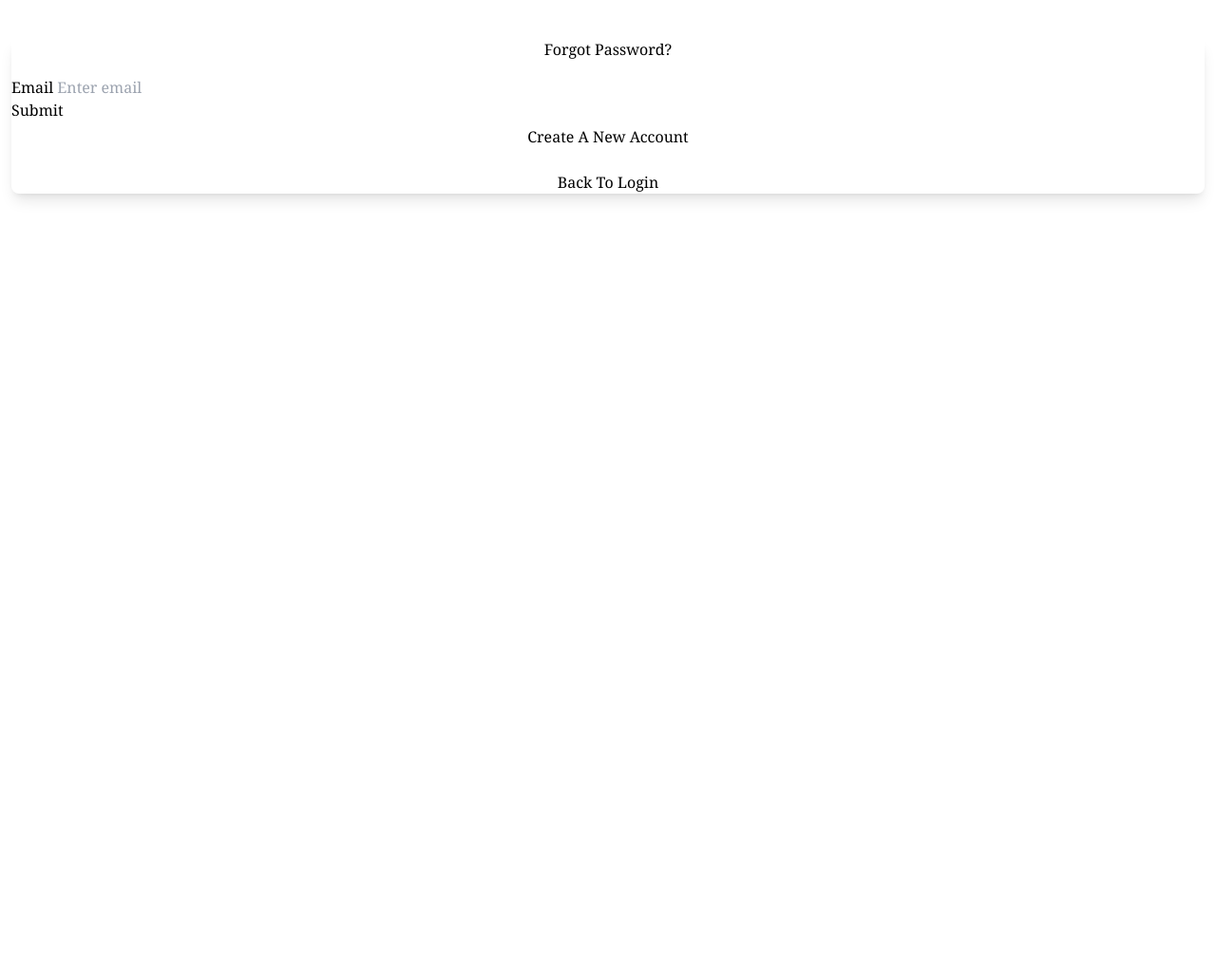
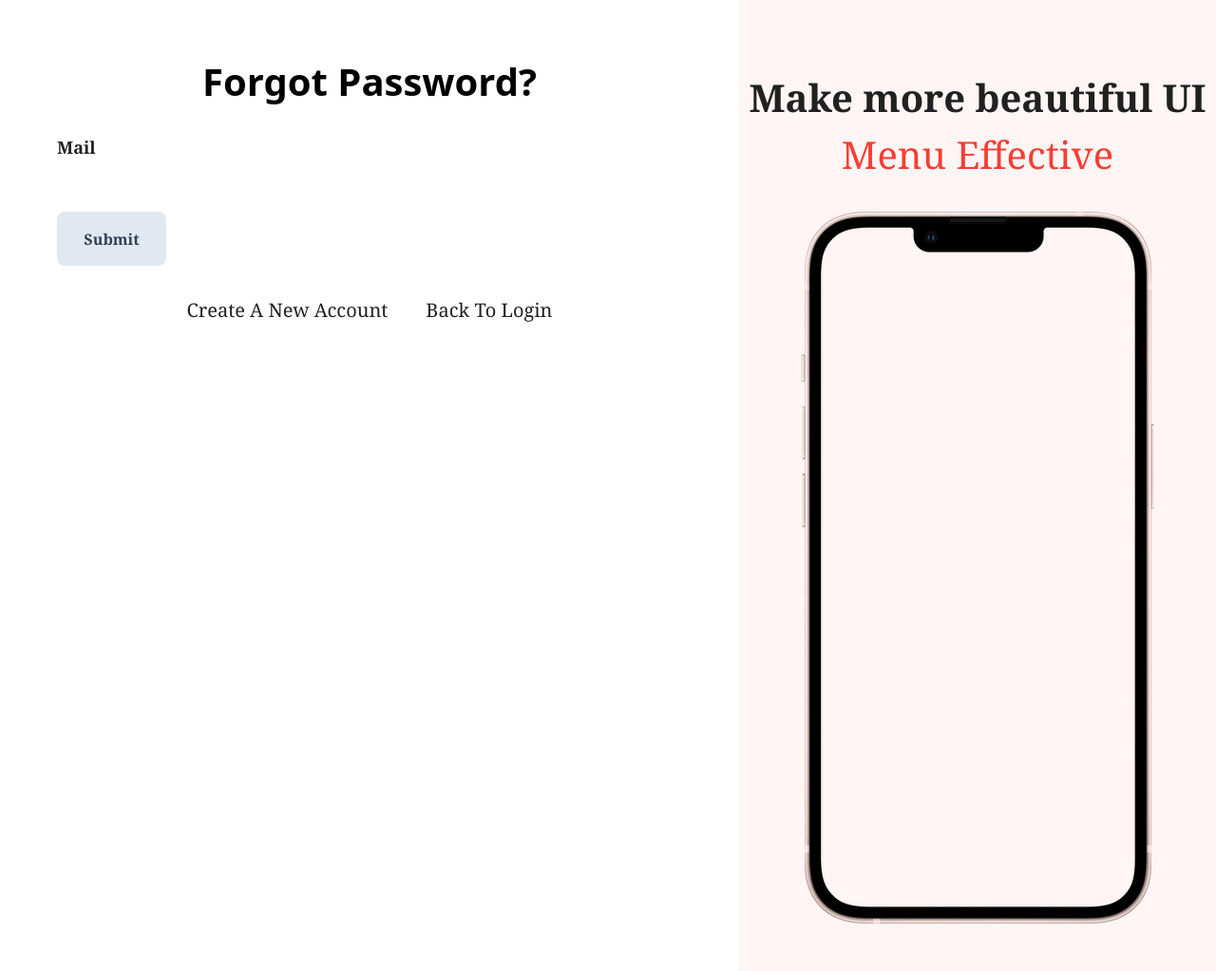
Before and after one commit to CesarCanas1206/CRUD_Django-Tailwind, a Django app: page /auth/password-reset/ in a window 1280 px wide. Shown: the whole page at 95% size. Before the commit the page ends 211 px from the top, so only its background shows below. Run offline with Django 4.2, Linux system fonts and the light colour scheme; some libraries are stand-ins or nearby versions.

Commit message:
create side page and optimize code

```diff
--- a/auth/views.py
+++ b/auth/views.py
@@ -16,7 +16,7 @@ class SignupView(View):
     def dispatch(self, request, *args, **kwargs):
         # will redirect to the home page if a user tries to access the register page while logged in
         if request.user.is_authenticated:
-            return redirect(to='/')
+            return redirect(to='')
 
         # else process dispatch as it otherwise normally would
         return super(SignupView, self).dispatch(request, *args, **kwargs)
@@ -34,7 +34,7 @@ class SignupView(View):
             username = form.cleaned_data.get('username')
             messages.success(request, f'Account created for {username}')
 
-            return redirect(to='login')
+            return redirect(to='account:signin')
 
         return render(request, self.template_name, {'form': form})
 
--- a/menu/settings.py
+++ b/menu/settings.py
@@ -35,9 +35,6 @@ TAILWIND_APP_NAME = 'theme'
 INTERNAL_IPS = [
     "127.0.0.1",
 ]
-
-MEDIA_URL = '/public/'
-MEDIA_ROOT = os.path.join(BASE_DIR, '/public/')
 
 INSTALLED_APPS = [
     'django.contrib.admin',
@@ -136,6 +133,9 @@ STATICFILES_DIRS = [
     os.path.join(BASE_DIR, 'static')
 ]
 
+MEDIA_URL = '/public/'
+MEDIA_ROOT = os.path.join(BASE_DIR, '/public/')
+
 SESSION_COOKIE_AGE = 60 * 60 * 24 * 30
 
 # Default primary key field type
--- /dev/null
+++ b/templates/side.html
@@ -0,0 +1,15 @@
+{% load static %}
+
+<div class="flex flex-1 bg-[#FFF5F5] items-center flex-col">
+    <div class="flex flex-col text-center">
+        <span class="font-semibold mt-[73px] text-[#212121] text-[40px]">Make more beautiful UI</span>
+        <span class="text-[#F33F34] text-[40px]">Menu Effective</span>
+    </div>
+    <div class="mt-[30px]">
+        <img src="{% static 'images/apple-iphone-13-mini-2021-medium 1.png' %}" alt="apple-iphone-13-mini-2021-medium 1"
+            class="w-[372px] h-[750px]">
+    </div>
+    <div class="mt-[30px] gap-[13px] h-[20px]">
+
+    </div>
+</div>
--- a/templates/user/password_reset.html
+++ b/templates/user/password_reset.html
@@ -1,14 +1,8 @@
 {% extends "base.html" %}
 {% block content %}
-    <div class="form-content my-3 p-3">
-        <div class="container">
-            <div class="row justify-content-center">
-                <div class="col-lg-5">
-                    <div class="card shadow-lg border-0 rounded-lg mt-0 mb-3">
-                        <div class="card-header justify-content-center">
-                        	<div id="error_div"></div>
-                          <h3 class="font-weight-light my-4 text-center">Forgot Password?</h3>
-                        </div>
+<div class="flex flex-row">
+    <div class="w-[778px] flex flex-col items-center p-[60px] bg-white">
+        <span class='font-sans text-center font-semibold text-[40px] leading-[52px]'>Forgot Password?</span>
         {% if form.errors %}
         <div class="alert alert-danger alert-dismissible" role="alert">
             <div id="form_errors">
@@ -21,39 +15,39 @@
             </button>
         </div>
         {% endif %}
-                        <div class="card-body">
+        <div class="mt-[30px] flex flex-col w-full">
             <form method="POST">
                 {% csrf_token %}
-                                <div class="form-row">
-                                    <div class="col-md-10 offset-md-1">
-                                    <div class="form-group">
-                                      <label class="small mb-1" for="id_email">Email</label>
-                                        <input type="email" name="email"  class="form-control"
-                                               autocomplete="email" maxlength="254" required id="id_email"
-                                               placeholder="Enter email">
+                {% if form.errors %}
+                <div class="alert alert-danger alert-dismissible" role="alert">
+                    <div id="form_errors">
+                        {% for key, value in form.errors.items %}
+                        <strong>{{ value }}</strong>
+                        {% endfor %}
                     </div>
-                                </div>
-                            </div>
-                                <div class="form-row">
-                                  <div class="col-md-10 offset-md-1">
-                                    <div class="form-group mt-0 mb-1">
-                                        <button type="submit" class="col-md-12 btn btn-dark">Submit
+                    <button type="button" class="close" data-dismiss="alert" aria-label="Close">
+                        <span aria-hidden="true">&times;</span>
                     </button>
                 </div>
+                {% endif %}
+                <div class="flex flex-col gap-y-[20px]">
+
+                    <div class="flex flex-col gap-y-[10px]">
+                        <span class="text-[#212121] font-semibold text-[18px]">Mail</span>
+                        {{ form.email }}
+                    </div>
+                    <button type="submit"
+                        class="bg-slate-200 hover:bg-slate-300 w-[115px] h-[57px] p-[10px] text-slate-700 font-bold rounded-[8px] hover:text-[18px] duration-200">Submit</button>
+
+                    <div
+                        class="flex flex-row gap-x-[40px] items-center justify-center mt-4 text-[20px] leading-[21px] font-normal">
+                        <a href="{% url 'account:signup' %}" class="text-[#212121]">Create A New Account</a>
+                        <a href="{% url 'account:signin' %}" class="text-[#212121]">Back To Login</a>
                     </div>
                 </div>
             </form>
         </div>
-                        <div class="card-footer text-center">
-                            <div class="small">
-                                <a href="{% url 'account:signup' %}">Create A New Account</a><br><br>
-                                <a href="{% url 'account:signin' %}">Back To Login</a><br>
     </div>
-                        </div>
-                    </div>
-                </div>
-            </div>
-        </div>
-
+    {% include "side.html" %}
 </div>
 {% endblock content %}
```
Also changed, not shown: templates/user/login.html (+11 -14 lines), templates/user/register.html (+10 -37 lines). Lines whose indentation alone changed are shown as unchanged.
